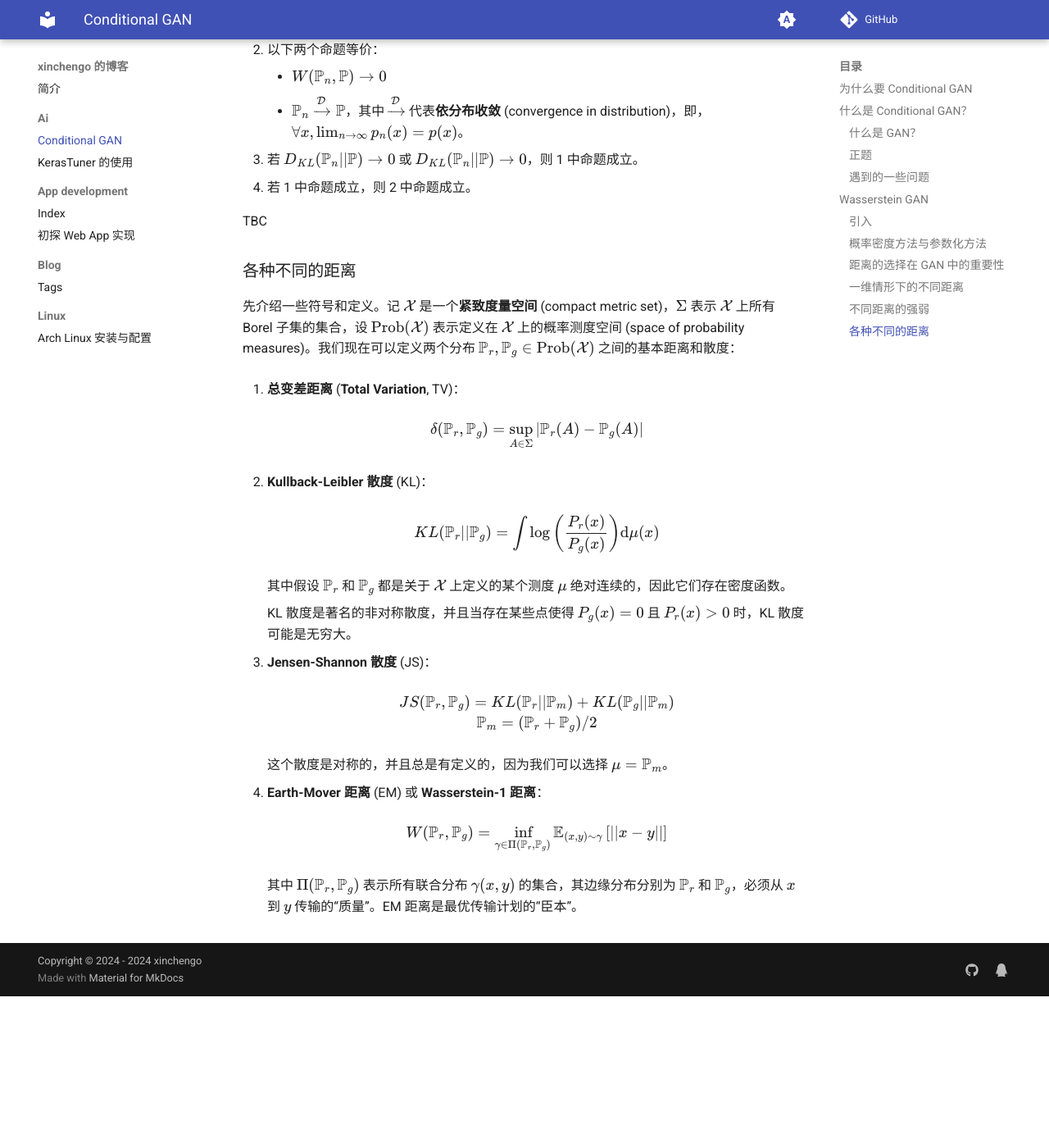
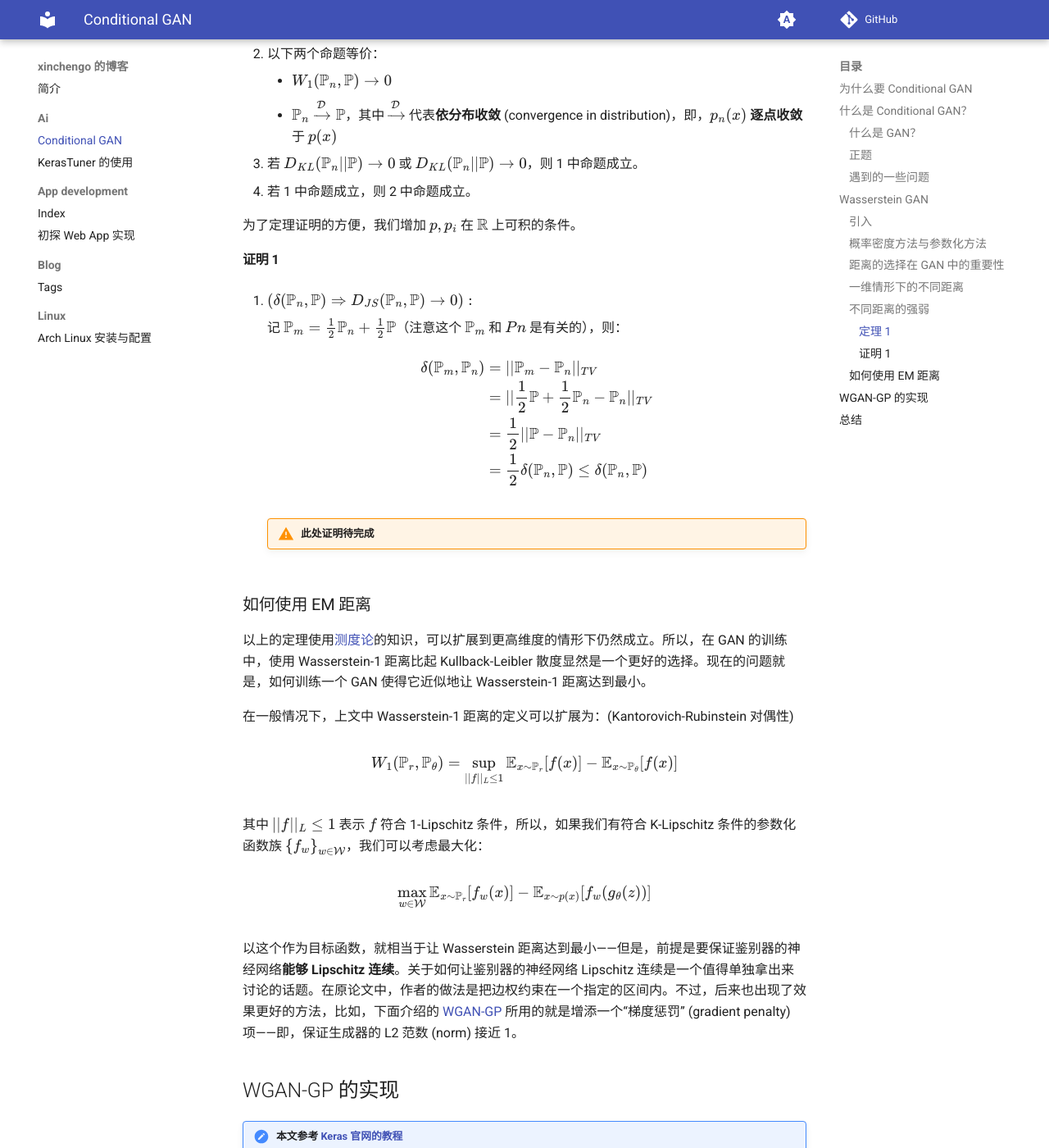
Before and after one commit to xinchengo/xinchengo.github.io, an MkDocs documentation site: the page built from docs/ai/20250126-探秘 Conditional GAN 之原理.md, in a window 1280 px wide and 1400 px high, scrolled down 5379 px. Shown: the whole window at 82% size. Built offline with MkDocs 1.6.1 and Material for MkDocs 9.7.7, drawn with Linux system fonts in a browser that asks for light colours; comment, search, counter and statistics services are not loaded; before the commit the page ends 6594 px from its top, so only the background shows below that; some of the changed text lies outside the part shown.

Commit message:
Enhance Conditional GAN

```diff
--- a/docs/ai/20250126-探秘 Conditional GAN 之原理.md
+++ b/docs/ai/20250126-探秘 Conditional GAN 之原理.md
@@ -7,6 +7,8 @@
     由于该文章为本人大一时为[“科学与社会”研讨课](https://www.teach.ustc.edu.cn/?attachment_id=17309)学习需要而创作。由于作者才疏学浅，在严谨性上可能存在缺陷。
 
 本篇博客是我“科学与社会”研讨课的一部分。本文作为个人的学习笔记可能不是非常详细，具体请参考[链接](https://keras.io/examples/generative/conditional_gan/)。
+
+本文介绍了 Conditional GAN，Wasserstein 比较**浅要的理解**，以及 WGAN-GP (添加梯度惩罚项的一种 Wasserstein GAN) 的**实现心得**。
 
 ## 为什么要 Conditional GAN
 
@@ -93,10 +95,6 @@
 
     由于本人对一些数学名词的正确翻译并不熟悉，以下部分内容使用 [DeepSeek](https://chat.deepseek.com/) 翻译。可能存在一些名词上的不严谨。
 
-!!! warning "以下内容有待补充"
-
-    现在以下内容基本上从 DeepSeek 翻译中摘录而来，尚未增添适当的注解和补充。这些工作后续将进行。
-
 传统的**无监督学习**方法往往是去学习一个未知的概率密度 (probability density)。具体来说，给定一组真实数据的样本 $\{x^{(i)}\}^m_{i=1}$，传统方法会定义一个参数化的密度族 (parametric family of densities) $(P_{\theta})_{\theta\in\mathbb R^d}$，并寻找能最大化数据似然 (likelihood) 的参数：
 
 $$
@@ -133,7 +131,7 @@
     \delta(\mathbb P,\mathbb Q)=\frac{1}{2}\int_{-\infty}^{+\infty} |p(x)-q(x)|\mathrm dx
     $$
 
-    从直观上理解，如果把 $y=p(x),y=q(x)$ 画出来，它们的总变差距离就是两个函数之间包围的面积。
+    从直观上理解，如果把 $y=p(x),y=q(x)$ 画出来，它们的总变差距离就是两个函数之间包围的面积。在后面为了方便，我们又记 $\delta(\mathbb P,\mathbb Q)=||\mathbb P - \mathbb Q||_{TV}$。
 
 2. [**Kullback-Leibler 散度**](https://en.wikipedia.org/wiki/Kullback%E2%80%93Leibler_divergence) (KL)：
 
@@ -167,54 +165,78 @@
 
 ### 不同距离的强弱
 
-**定理 1**：记 $\mathbb P$ 是一个一维的概率分布，$\left\{\mathbb P_n\right\}$ 是一个概率分布的序列，$\mathbb P$ 有着概率密度函数 $p$，$\mathbb P_i$ 有着概率密度函数 $p_i$，则，考虑它们在 $n\to\infty$ 的极限：
+#### 定理 1
+
+记 $\mathbb P$ 是一个一维的概率分布，$\left\{\mathbb P_n\right\}$ 是一个概率分布的序列，$\mathbb P$ 有着概率密度函数 $p$，$\mathbb P_i$ 有着概率密度函数 $p_i$，则，考虑它们在 $n\to\infty$ 的极限：
 
 1. 以下两个命题等价：
     - $\delta(\mathbb P_n,\mathbb P)\to 0$
     - $D_{JS}(\mathbb P_n,\mathbb P)\to 0$
 2. 以下两个命题等价：
-    - $W(\mathbb P_n,\mathbb P)\to 0$
-    - $\mathbb P_n\xrightarrow{\mathcal D}\mathbb P$，其中 $\xrightarrow{\mathcal D}$ 代表**依分布收敛** (convergence in distribution)，即，$\forall x,\lim_{n\to\infty}p_n(x)=p(x)$。
+    - $W_1(\mathbb P_n,\mathbb P)\to 0$
+    - $\mathbb P_n\xrightarrow{\mathcal D}\mathbb P$，其中 $\xrightarrow{\mathcal D}$ 代表**依分布收敛** (convergence in distribution)，即，$p_n(x)$ **逐点收敛**于 $p(x)$
 3. 若 $D_{KL}(\mathbb P_n||\mathbb P)\to 0$ 或 $D_{KL}(\mathbb P_n||\mathbb P)\to 0$，则 1 中命题成立。
 4. 若 1 中命题成立，则 2 中命题成立。
 
-TBC
+为了定理证明的方便，我们增加 $p,p_i$ 在 $\mathbb R$ 上可积的条件。
 
-### 各种不同的距离
+#### 证明 1
 
-先介绍一些符号和定义。记 $\mathcal X$ 是一个**紧致度量空间** (compact metric set)，$\Sigma$ 表示 $\mathcal X$ 上所有 Borel 子集的集合，设 $\operatorname{Prob}(\mathcal X)$ 表示定义在 $\mathcal X$ 上的概率测度空间 (space of probability measures)。我们现在可以定义两个分布 $\mathbb P_r,\mathbb P_g\in\operatorname{Prob}(\mathcal X)$ 之间的基本距离和散度：
+1. $(\delta(\mathbb P_n,\mathbb P)\Rightarrow D_{JS}(\mathbb P_n,\mathbb P)\to 0):$
 
-1. **总变差距离** (**Total Variation**, TV)：
+    记 $\mathbb P_m=\frac{1}{2}\mathbb P_n+\frac{1}{2}\mathbb P$（注意这个 $\mathbb P_m$ 和 $Pn$ 是有关的），则：
 
     $$
-    \delta(\mathbb P_r,\mathbb P_g)=\sup_{A\in\Sigma}|\mathbb P_r(A)-\mathbb P_g(A)|
+    \begin{aligned}
+    \delta(\mathbb P_m,\mathbb P_n) &= ||\mathbb P_m - \mathbb P_n||_{TV}\\
+    &= ||\frac{1}{2}\mathbb P+\frac{1}{2}\mathbb P_n-\mathbb P_n||_{TV}\\
+    &= \frac{1}{2}||\mathbb P-\mathbb P_n||_{TV}\\
+    &= \frac{1}{2}\delta(\mathbb P_n,\mathbb P) \le \delta(\mathbb P_n, \mathbb P)
+    \end{aligned}
     $$
 
-2. **Kullback-Leibler 散度** (KL)：
+    !!! warning "此处证明待完成"
 
-    $$
-    KL(\mathbb P_r ||\mathbb P_g) = \int\log\left(\frac{P_r(x)}{P_g(x)}\right)\mathrm d\mu(x)
-    $$
 
-    其中假设 $\mathbb P_r$ 和 $\mathbb P_g$ 都是关于 $\mathcal X$ 上定义的某个测度 $\mu$ 绝对连续的，因此它们存在密度函数。
+### 如何使用 EM 距离
 
-    KL 散度是著名的非对称散度，并且当存在某些点使得 $P_g(x)=0$ 且 $P_r(x)>0$ 时，KL 散度可能是无穷大。
+以上的定理使用[测度论](https://en.wikipedia.org/wiki/Measure_(mathematics))的知识，可以扩展到更高维度的情形下仍然成立。所以，在 GAN 的训练中，使用 Wasserstein-1 距离比起 Kullback-Leibler 散度显然是一个更好的选择。现在的问题就是，如何训练一个 GAN 使得它近似地让 Wasserstein-1 距离达到最小。
 
-3. **Jensen-Shannon 散度** (JS)：
+在一般情况下，上文中 Wasserstein-1 距离的定义可以扩展为：(Kantorovich-Rubinstein 对偶性)
 
-    $$
-    \begin{gather*}
-    JS(\mathbb P_r,\mathbb P_g)=KL(\mathbb P_r ||\mathbb P_m) + KL(\mathbb P_g || \mathbb P_m) \\
-    \mathbb P_m = (\mathbb P_r + \mathbb P_g) / 2
-    \end{gather*}
-    $$
+$$
+W_1(\mathbb P_r,\mathbb P_{\theta}) = \sup_{||f||_L\le 1}\mathbb E_{x\sim\mathbb P_r}[f(x)]-\mathbb E_{x\sim\mathbb P_{\theta}}[f(x)]
+$$
 
-    这个散度是对称的，并且总是有定义的，因为我们可以选择 $\mu = \mathbb P_m$。
+其中 $||f||_{L}\le 1$ 表示 $f$ 符合 1-Lipschitz 条件，所以，如果我们有符合 K-Lipschitz 条件的参数化函数族 $\left\{ f_{w}\right\}_{w\in\mathcal W}$，我们可以考虑最大化：
 
-4. **Earth-Mover 距离** (EM) 或 **Wasserstein-1 距离**：
+$$
+\max_{w \in \mathcal W}\mathbb E_{x\sim\mathbb P_r}[f_{w}(x)]-\mathbb E_{x\sim p(x)}[f_{w}(g_{\theta}(z))]
+$$
 
-    $$
-    W(\mathbb P_r,\mathbb P_g) = \inf_{\gamma\in\Pi(\mathbb P_r,\mathbb P_g)}\mathbb E_{(x,y)\sim\gamma}\left[||x-y||\right]
-    $$
+以这个作为目标函数，就相当于让 Wasserstein 距离达到最小——但是，前提是要保证鉴别器的神经网络**能够 Lipschitz 连续**。关于如何让鉴别器的神经网络 Lipschitz 连续是一个值得单独拿出来讨论的话题。在原论文中，作者的做法是把边权约束在一个指定的区间内。不过，后来也出现了效果更好的方法，比如，下面介绍的 [WGAN-GP](https://arxiv.org/abs/1704.00028) 所用的就是增添一个“梯度惩罚” (gradient penalty) 项——即，保证生成器的 L2 范数 (norm) 接近 1。
 
-    其中 $\Pi(\mathbb P_r, \mathbb P_g)$ 表示所有联合分布 $\gamma(x, y)$ 的集合，其边缘分布分别为 $\mathbb P_r$ 和 $\mathbb P_g$，必须从 $x$ 到 $y$ 传输的“质量”。EM 距离是最优传输计划的“臣本”。
+## WGAN-GP 的实现
+
+!!! note "本文参考 [Keras 官网的教程](https://keras.io/examples/generative/wgan_gp/)"
+
+    本文只记录作者在实现 [WGAN-GP](https://arxiv.org/abs/1704.00028) 过程中的**一些想法和体会**，以及在实现上与原教程不同的地方。原教程是一篇非常优秀的教程，如果想要系统地学习如何实现 WGAN-GP，建议从原教程而不是我浅薄的见解入手。
+
+在[论文](https://arxiv.org/abs/1704.00028)第 4 节，作者在目标函数中加入了一项“梯度损失”，即：
+
+$$
+L=\mathbb E_{\tilde{\boldsymbol{x}}\sim\mathbb P_g}[D(\tilde{\boldsymbol{x}})]-\mathbb E_{\boldsymbol{x}\sim\mathbb P_r}[D(\boldsymbol{x})]+\lambda\mathbb E_{\hat{\boldsymbol{x}}\sim\mathbb P_{\hat{\boldsymbol{x}}}}\left[(||\nabla_{\hat{\boldsymbol{x}}}D(\hat{\boldsymbol{x}}||_2-1)^2\right]
+$$
+
+其中这个 $\hat{\boldsymbol{x}}$ 是一个随机的在真实和虚假照片中插值得到的照片。
+
+
+
+## 总结
+
+- Conditonal GAN：和一般的 GAN 一样，但是在生成器和鉴别器的输入中**加入附加信息**。
+- Wasserstein GAN：
+    - 传统的 GAN 训练的**目标函数**相当于让生成器分布与真实分布的 **Kullback-Leibler 散度**最小。
+    - 但是 Kullback-Leibler 散度是一个很强的距离，实践中很难对其进行优化。
+    - 使用 **Wasserstein-1 距离**作为替代会让训练简单很多。
+    - 实践上，需要在**改变目标函数**的同时，保障鉴别器的神经网络符合 **Lipschitz 条件**。
```
